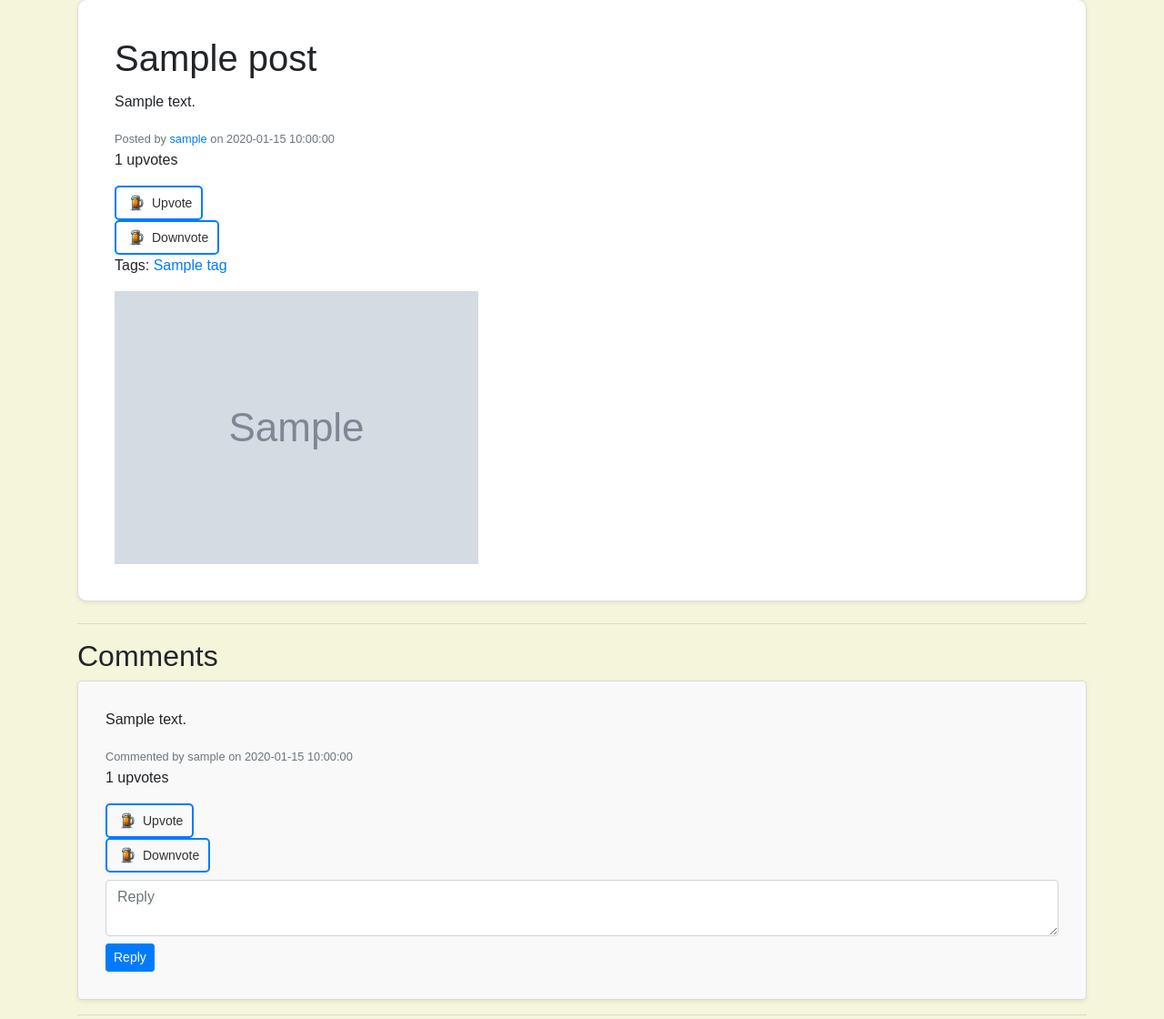
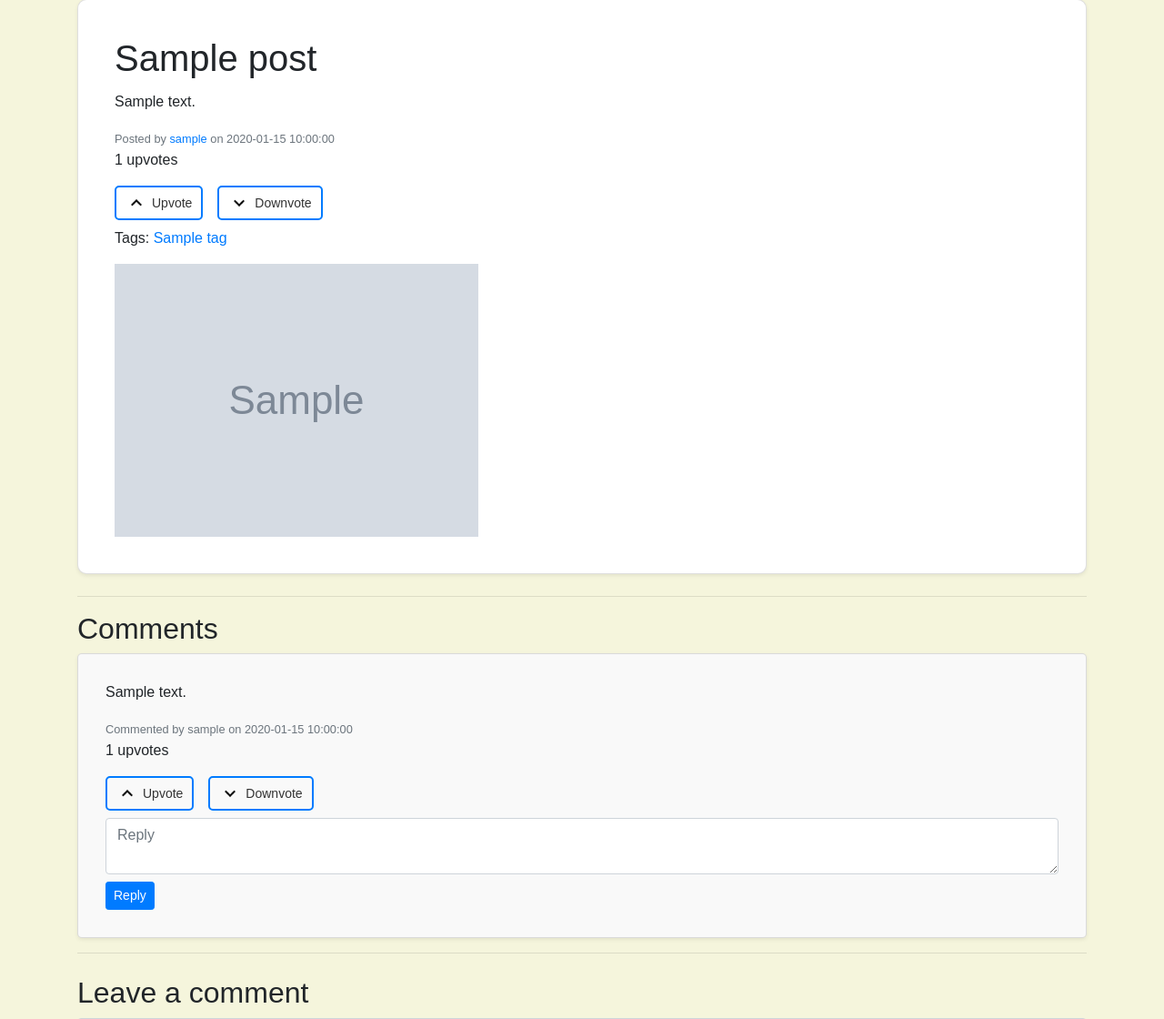
Before and after one commit to Radrados/agileProject, a Flask app: page /post/1 in a window 1280 px wide. Shown: the part 135-1255 px from the top of the page at 91% size. Run offline with Flask 3, Linux system fonts and the light colour scheme; a user stored in the database is signed in; tables that the repository leaves empty hold one stand-in row (values such as "Sample post"); grey boxes marked "Sample" are stand-in pictures; some libraries are stand-ins or nearby versions.

Commit message:
Fix button issue and landing page header margin

```diff
--- a/app/templates/landing.html
+++ b/app/templates/landing.html
@@ -4,7 +4,7 @@
     It contains the context and purpose of this application -->
 
 {% block content %}
-    <h1>Welcome to Chugg</h1>
+    <h1 class="ml-3">Welcome to Chugg</h1>
     <main>
         <section>
             <h2>About Us</h2>
--- a/app/templates/post.html
+++ b/app/templates/post.html
@@ -16,18 +16,19 @@
 
             <!-- Display Upvote Count and Buttons -->
             <p>{{ post.upvotes }} upvotes</p>
-            <form action="{{ url_for('upvote', post_id=post.id) }}" method="post" style="display: inline;">
-                <button type="submit" class="vote-button">
-                    <img src="{{ url_for('static', filename='images/upvote.png') }}" alt="Upvote" class="vote-image">
+            <div class="d-flex mb-2"> <form action="{{ url_for('upvote', post_id=post.id) }}" method="post" style="display: inline;">
+                <button type="submit" class="vote-button mr-3">
+                    <img src="{{ url_for('static', filename='images/chevron-up.png') }}" alt="Upvote" class="vote-image">
                     Upvote
                 </button>
             </form>
             <form action="{{ url_for('unupvote', post_id=post.id) }}" method="post" style="display: inline;">
                 <button type="submit" class="vote-button">
-                    <img src="{{ url_for('static', filename='images/downvote.png') }}" alt="Downvote" class="vote-image">
+                    <img src="{{ url_for('static', filename='images/chevron-down.png') }}" alt="Downvote" class="vote-image">
                     Downvote
                 </button>
-            </form>
+            </form></div>
+
 
             <!-- Display tags associated with the post -->
             <p>Tags:
@@ -72,18 +73,19 @@
                         <small class="text-muted">Commented by {{ comment.author.username }} on {{ comment.timestamp.strftime('%Y-%m-%d %H:%M:%S') }}</small>
                         <!-- Comment Upvote Count and Buttons -->
                         <p>{{ comment.upvotes }} upvotes</p>
-                        <form action="{{ url_for('upvote_comment', comment_id=comment.id) }}" method="post" style="display: inline;">
-                            <button type="submit" class="vote-button">
-                                <img src="{{ url_for('static', filename='images/upvote.png') }}" alt="Upvote" class="vote-image">
+                        <div class="d-flex mb-2"> <form action="{{ url_for('upvote_comment', comment_id=comment.id) }}" method="post" style="display: inline;">
+                            <button type="submit" class="vote-button mr-3">
+                                <img src="{{ url_for('static', filename='images/chevron-up.png') }}" alt="Upvote" class="vote-image">
                                 Upvote
                             </button>
                         </form>
                         <form action="{{ url_for('unupvote_comment', comment_id=comment.id) }}" method="post" style="display: inline;">
                             <button type="submit" class="vote-button">
-                                <img src="{{ url_for('static', filename='images/downvote.png') }}" alt="Downvote" class="vote-image">
+                                <img src="{{ url_for('static', filename='images/chevron-down.png') }}" alt="Downvote" class="vote-image">
                                 Downvote
                             </button>
-                        </form>
+                        </form></div>
+
 
                         <!-- Reply to Comment Form -->
                         <form action="{{ url_for('post', post_id=post.id) }}" method="post" class="mt-2">
--- a/config.py
+++ b/config.py
@@ -10,7 +10,7 @@ class Config:
     # else config from database named app.db located in the main directory
     SQLALCHEMY_DATABASE_URI = os.environ.get('DATABASE_URL') or \
         'sqlite:///' + os.path.join(basedir, 'app.db')
-    POST_PER_PAGE = 3
+    POST_PER_PAGE = 4
     # File upload settings
     UPLOAD_FOLDER = os.path.join(os.path.abspath(os.path.dirname(__file__)), 'app/uploads')
     ALLOWED_EXTENSIONS = {'png', 'jpg', 'jpeg', 'pdf'}
```
